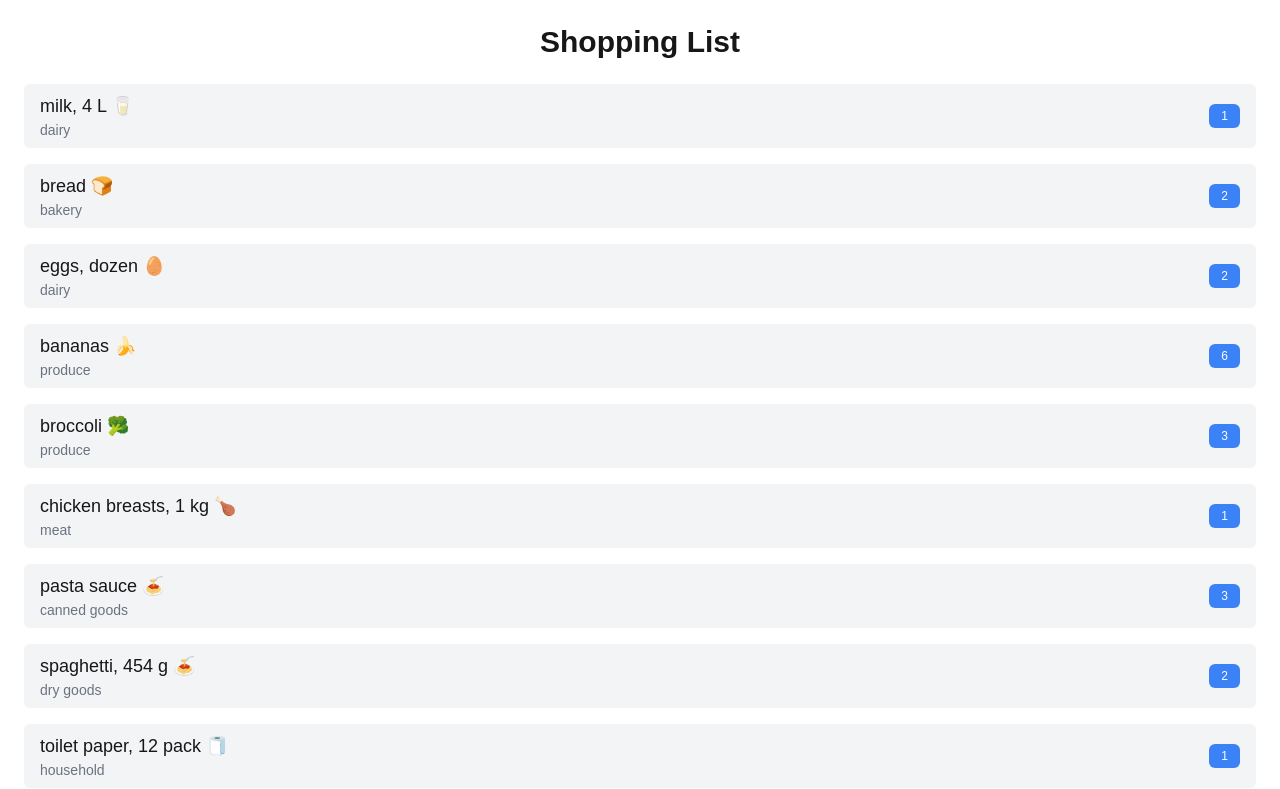
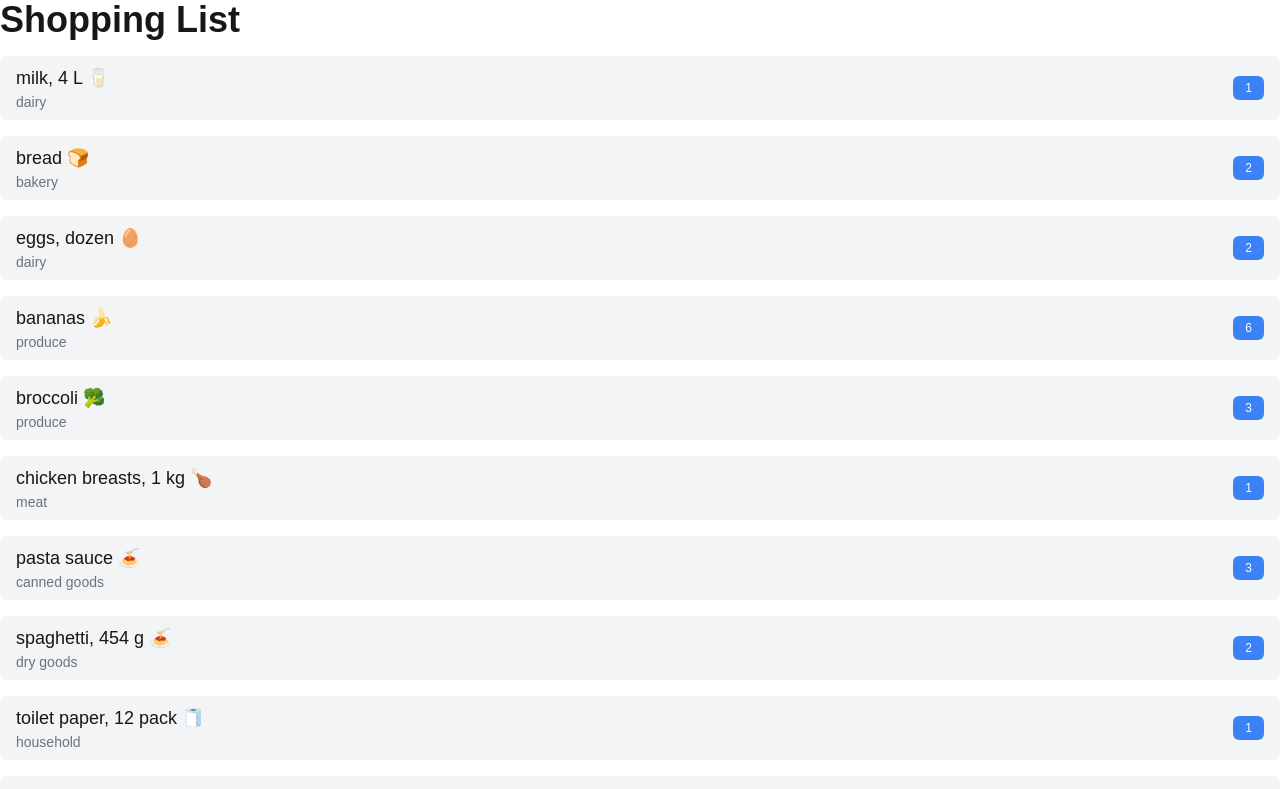
Before and after one commit to Bhavneet310/cprg306-assignments, a Next.js app: page /week-3 in a window 1280 px wide. Shown: the top 789 px of the page. Built offline with nearby package versions, Linux system fonts and the light colour scheme.

Commit message:
Update page.js

```diff
--- a/app/week-3/page.js
+++ b/app/week-3/page.js
@@ -1,11 +1,11 @@
-
-import ItemList from './item-list';
-
-export default function Page() {
-  return (
-    <main className="container mx-auto p-6">
-      <h1 className="text-3xl font-bold text-center mb-6">Shopping List</h1>
-      <ItemList />
-    </main>
-  );
-}
+import React from 'react';
+import ItemList from "./item-list";
+const Page = () => {
+    return (
+      <main className="h-screen">
+        <h1 className="text-4xl font-bold mb-4">Shopping List</h1>
+        <ItemList />
+      </main>
+    );
+  };
+  export default Page;
```
